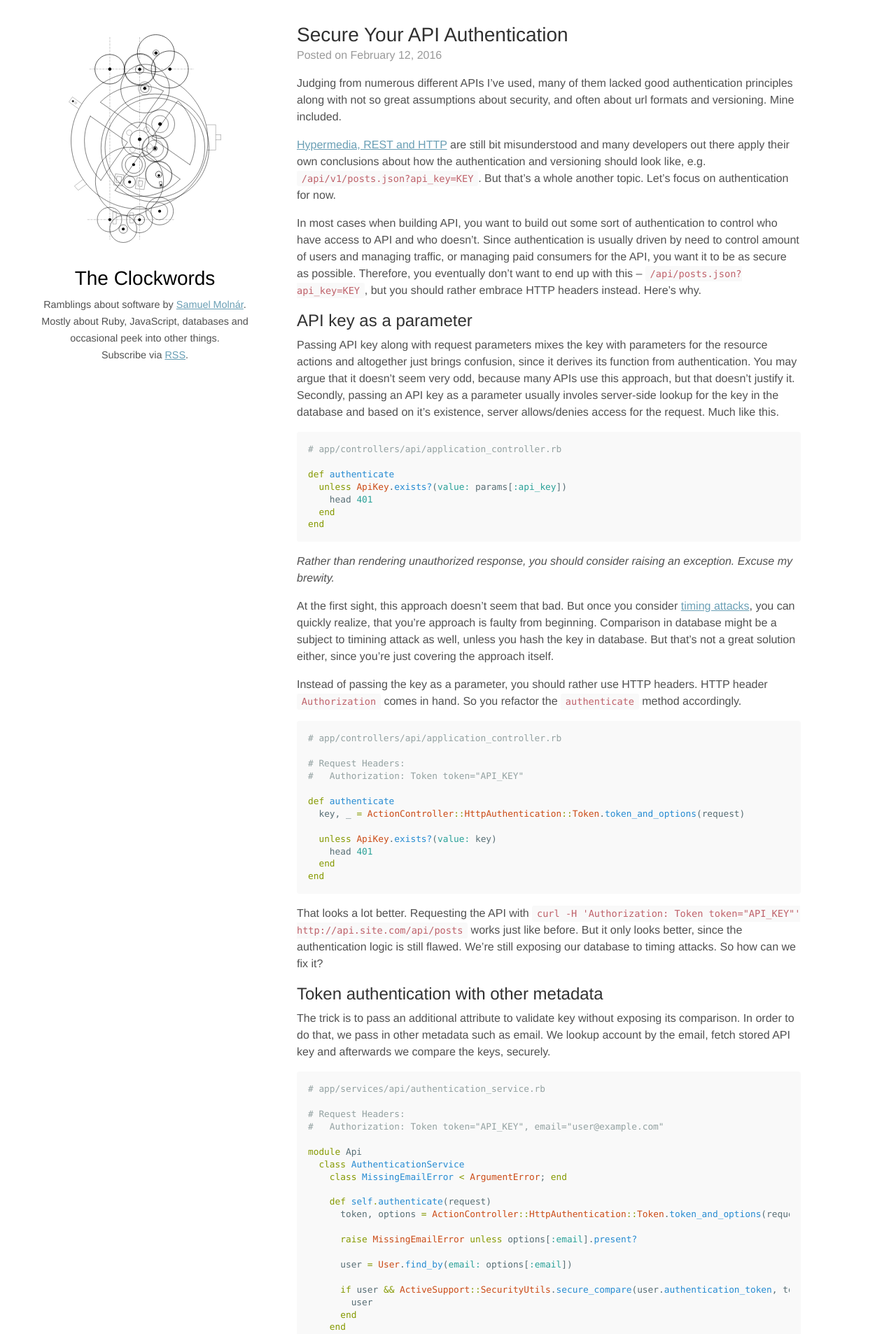
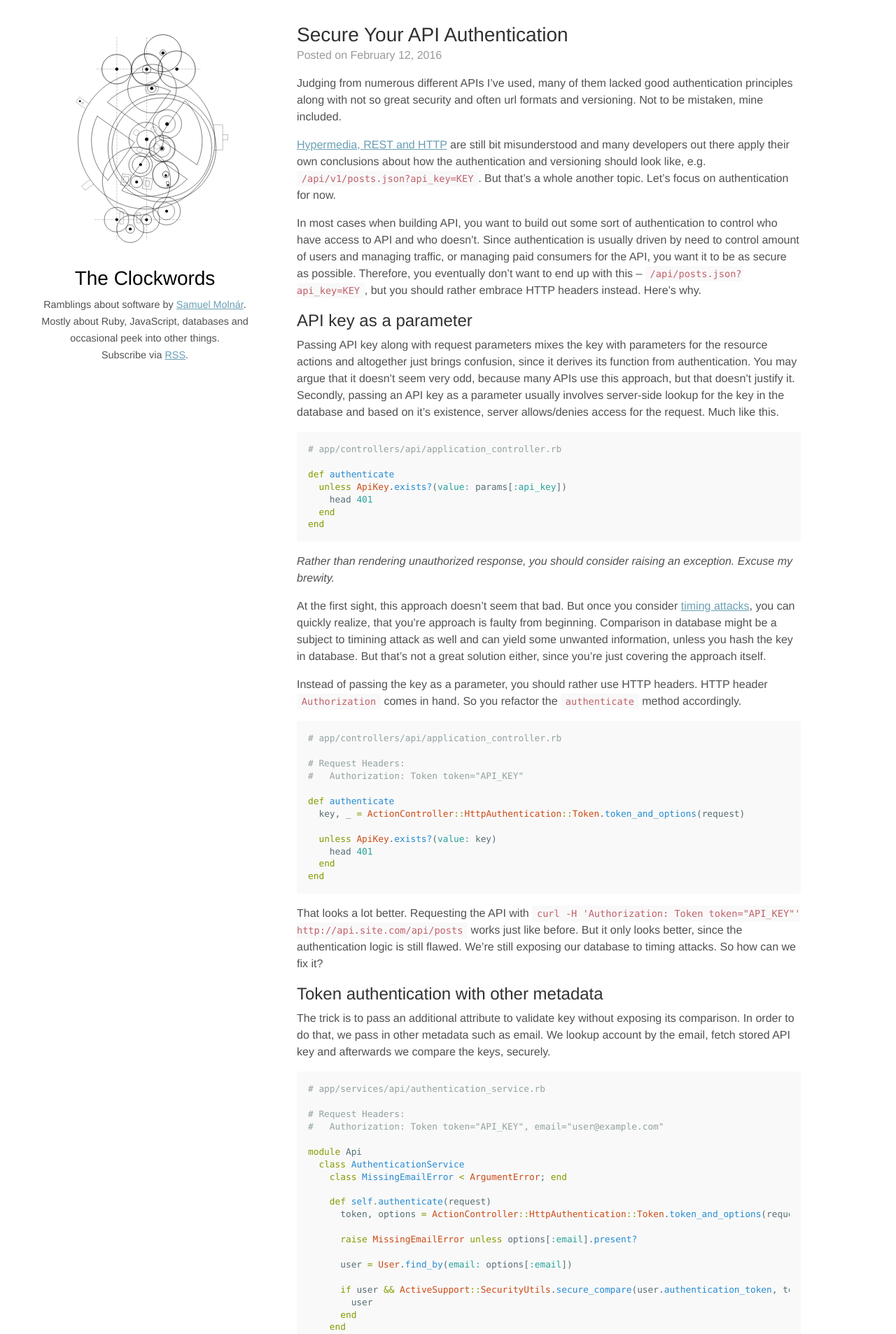
Before and after one commit to smolnar/blog, a Jekyll site: the page built from _posts/2016-02-12-secure-your-api-authentication.md, in a window 1280 px wide. Shown: the top 1906 px of the page at 70% size. Built offline with Jekyll 4.4.1, drawn with Linux system fonts in a browser that asks for light colours; comment, search, counter and statistics services are not loaded; some of the changed text lies outside the part shown.

Commit message:
Update styles and content

```diff
--- a/_config.yml
+++ b/_config.yml
@@ -4,7 +4,7 @@
 # Setup
 title:               The Clockwords
 url:                 http://theclockwords.com
-base:                /blog
+base:
 
 # Assets
 #
--- a/_posts/2016-02-12-secure-your-api-authentication.md
+++ b/_posts/2016-02-12-secure-your-api-authentication.md
@@ -3,7 +3,7 @@
 title: Secure Your API Authentication
 ---
 
-Judging from numerous different APIs I've used, many of them lacked good authentication principles along with not so great assumptions about security, and often about url formats and versioning. Mine included.
+Judging from numerous different APIs I've used, many of them lacked good authentication principles along with not so great security and often url formats and versioning. Not to be mistaken, mine included.
 
 [Hypermedia, REST and HTTP](http://blog.steveklabnik.com/posts/2011-07-03-nobody-understands-rest-or-http) are still bit misunderstood and many developers out there apply their own conclusions about how the authentication and versioning should look like, e.g. `/api/v1/posts.json?api_key=KEY`. But that's a whole another topic. Let's focus on authentication for now.
 
@@ -11,7 +11,7 @@
 
 ## API key as a parameter
 
-Passing API key along with request parameters mixes the key with parameters for the resource actions and altogether just brings confusion, since it derives its function from authentication. You may argue that it doesn't seem very odd, because many APIs use this approach, but that doesn't justify it. Secondly, passing an API key as a parameter usually involes server-side lookup for the key in the database and based on it's existence, server allows/denies access for the request. Much like this.
+Passing API key along with request parameters mixes the key with parameters for the resource actions and altogether just brings confusion, since it derives its function from authentication. You may argue that it doesn't seem very odd, because many APIs use this approach, but that doesn't justify it. Secondly, passing an API key as a parameter usually involves server-side lookup for the key in the database and based on it's existence, server allows/denies access for the request. Much like this.
 
 {% highlight ruby %}
 # app/controllers/api/application_controller.rb
@@ -25,7 +25,7 @@
 
 *Rather than rendering unauthorized response, you should consider raising an exception. Excuse my brewity.*
 
-At the first sight, this approach doesn't seem that bad. But once you consider [timing attacks](https://codahale.com/a-lesson-in-timing-attacks/), you can quickly realize, that you're approach is faulty from beginning. Comparison in database might be a subject to timining attack as well, unless you hash the key in database. But that's not a great solution either, since you're just covering the approach itself.
+At the first sight, this approach doesn't seem that bad. But once you consider [timing attacks](https://codahale.com/a-lesson-in-timing-attacks/), you can quickly realize, that you're approach is faulty from beginning. Comparison in database might be a subject to timining attack as well and can yield some unwanted information, unless you hash the key in database. But that's not a great solution either, since you're just covering the approach itself.
 
 Instead of passing the key as a parameter, you should rather use HTTP headers. HTTP header `Authorization` comes in hand. So you refactor the `authenticate` method accordingly.
 
@@ -161,6 +161,8 @@
 
 You should extract `encode` and `decode` into separate class or service object, e.g. `AuthenticationToken`, which wraps JWT and know how to extract request headers and lookup user. Good idea is to setup expiration by `exp` payload attribute as well. Other than that, your simple secure authentication is pretty much done.
 
+As you can see, JWT yields information to user in payload attribute, but you can remidy this by using you own approach for user lookup. You can generate your own cryptic token for each user, for instance. Timing attack would be pointless since you would validate the key first before trying to find a user by your token and the only information about encryption that would be a relevant to timing attack might be encryption algorithm mechanics, depending on proficiency of encryption implementation.
+
 There're also other robust solutions to authentication, for instance [OAuth2](http://oauth.net/2/). So before jumping into JWT, make sure to look into other alternatives as well.
 
 **Resources**:
--- a/_sass/_masthead.scss
+++ b/_sass/_masthead.scss
@@ -22,6 +22,7 @@
   .logo {
     margin-left: auto;
     margin-right: auto;
+    padding-left: 20px;
     margin-bottom: 2rem;
     height: 300px;
   }
```
Also changed, not shown: other parts of _posts/2016-02-12-secure-your-api-authentication.md (+2 -2 lines).
